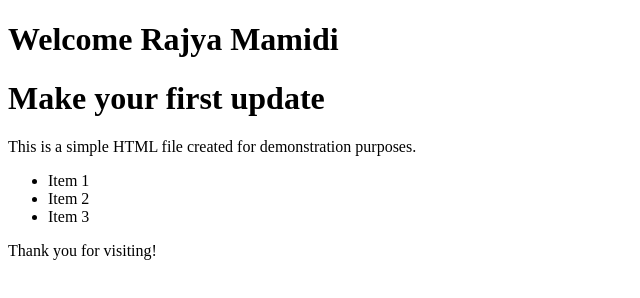
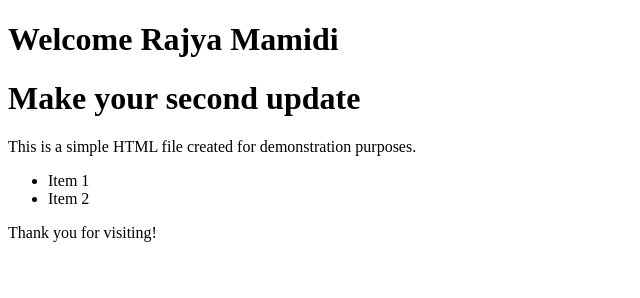
Before and after one commit to rajya-mamidi/CI-CD, a plain HTML site: page index.html in a window 1280 px wide. Shown: the whole page, without its empty margins (0-640 px from the left). Drawn offline with Linux system fonts and the light colour scheme.

Commit message:
Add files via upload

```diff
--- a/index.html
+++ b/index.html
@@ -10,7 +10,7 @@
 <body>
 
     <header>
-        <h1>Make your first update</h1>
+        <h1>Make your second update</h1>
     </header>
 
     <section>
@@ -18,7 +18,7 @@
         <ul>
             <li>Item 1</li>
             <li>Item 2</li>
-            <li>Item 3</li>
+
         </ul>
     </section>
 
```
